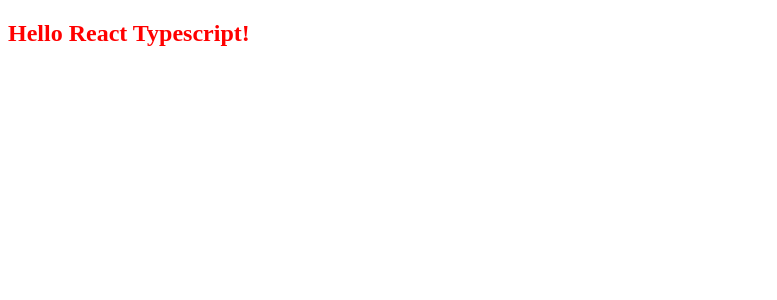
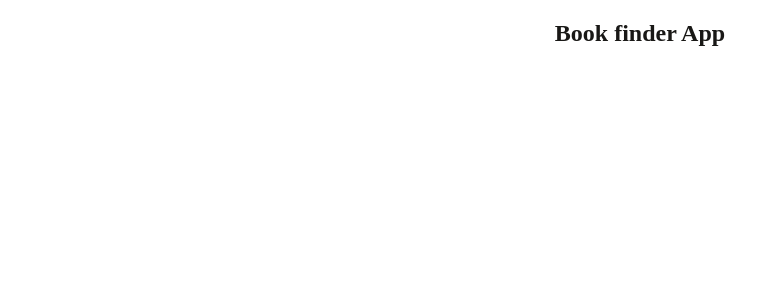
Before and after one commit to nimalatifi/GoogleBookFinder-React.js, a React app: page / in a window 1280 px wide. Shown: the top 300 px of the page, without its empty margins (0-777 px from the left). Built offline with nearby package versions, Linux system fonts and the light colour scheme.

Commit message:
Add Header component
Signed-off-by: nima.latifi@gmail.com <nima.latifi@gamil.com>

```diff
--- a/src/components/App/app.scss
+++ b/src/components/App/app.scss
@@ -1,6 +1,15 @@
-$red : #f00;
-.main{
-    h1{
-    color:$red;
-    }
+html,
+body {
+    margin: 0px;
+    padding: 0px;
 }
+
+
+.container {
+    display: flex;
+    flex-direction: column;
+    justify-content: flex-start;
+    min-height: 950px;
+    margin: 0 auto;
+    background: #eee;
+}
--- a/src/components/App/app.tsx
+++ b/src/components/App/app.tsx
@@ -1,11 +1,12 @@
 import * as React from "react";
 import './app.scss';
+import Header from"../Header/header"
 export interface IAppProps {}
 
 export default function IApp(props: IAppProps) {
   return (
     <div className="main">
-      <h1>Hello React Typescript!</h1>
+      <Header />
     </div>
   );
 }
--- /dev/null
+++ b/src/components/Header/header.scss
@@ -0,0 +1,6 @@
+header {
+    background-color: rgb(255, 255, 255);
+    text-align: center;
+    color: #191816;
+    font-weight: 300;
+}
--- /dev/null
+++ b/src/components/Header/header.tsx
@@ -0,0 +1,15 @@
+import * as React from 'react'
+import './header.scss'
+
+
+class Header extends React.Component {
+
+    public render() {
+        return (
+            <header>
+            <h1>Book finder App </h1>
+        </header>
+        );
+    }
+}
+export default Header
```
